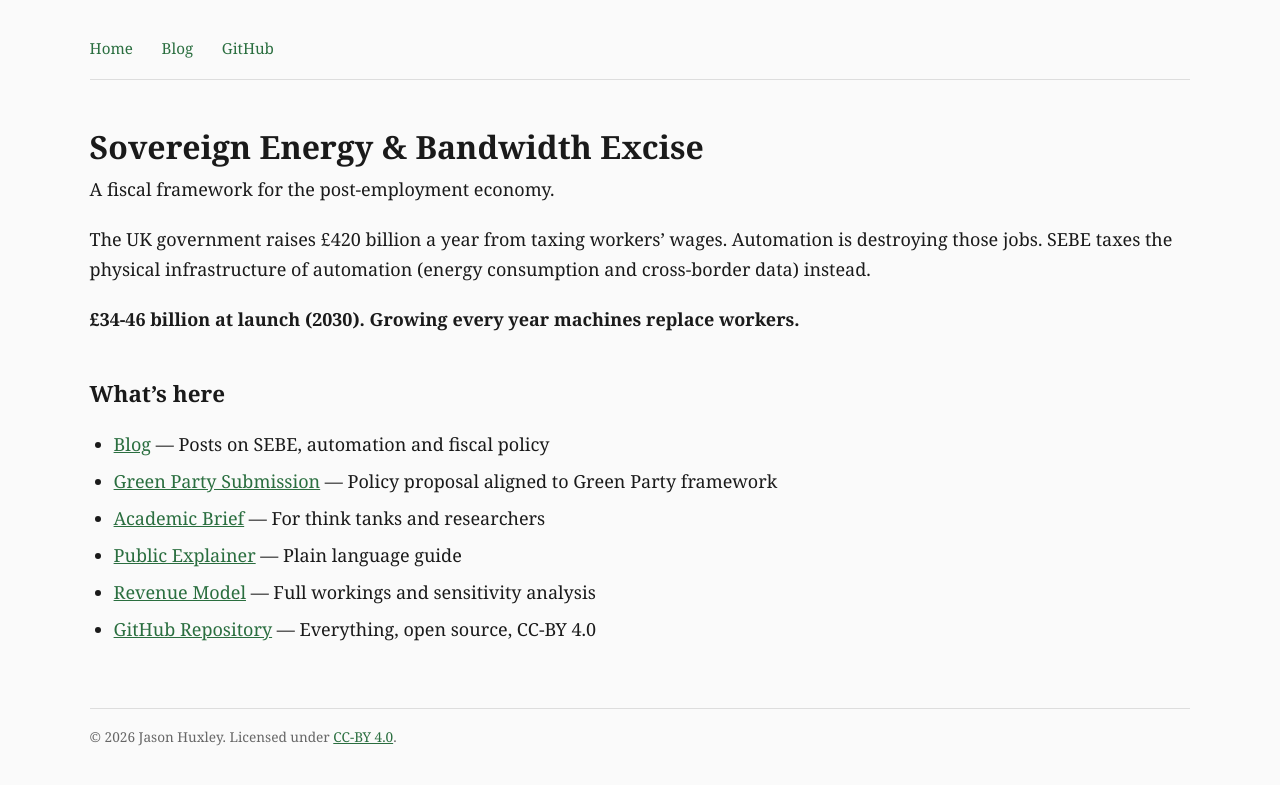
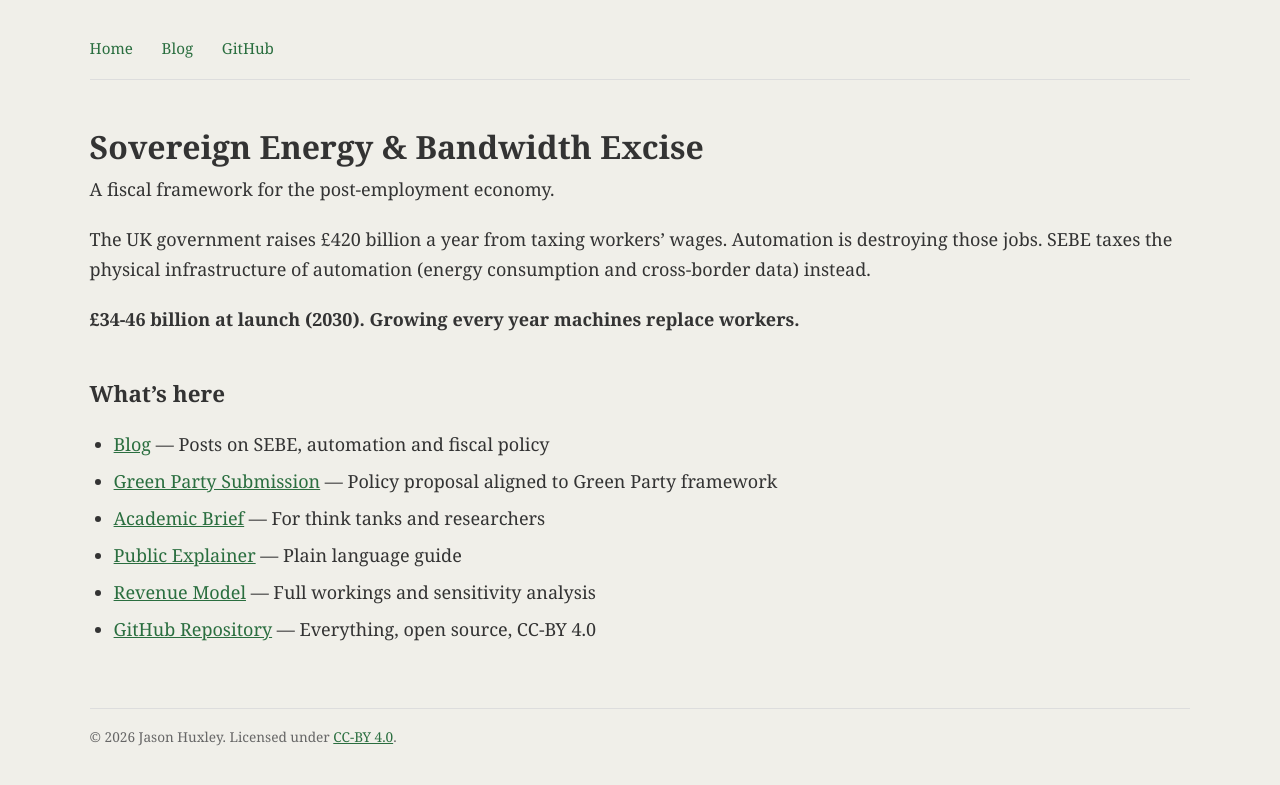
Before and after one commit to Djarid/SEBE, a Jekyll site: the page built from site/index.md, in a window 1280 px wide. Shown: the top 785 px of the page. Built offline with Jekyll 4.4.1, drawn with Linux system fonts in a browser that asks for light colours.

Commit message:
Reduce text/background contrast for readability

```diff
--- a/site/assets/css/style.css
+++ b/site/assets/css/style.css
@@ -1,8 +1,8 @@
 /* SEBE site — minimal, readable, no frameworks */
 
 :root {
-  --text: #1a1a1a;
-  --bg: #fafafa;
+  --text: #333;
+  --bg: #f0efe9;
   --accent: #2a6e3f;
   --muted: #666;
   --border: #ddd;
```
